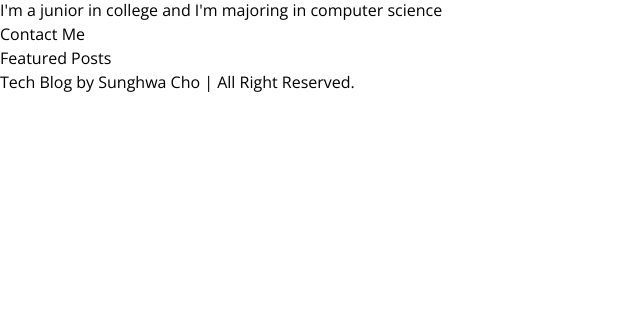
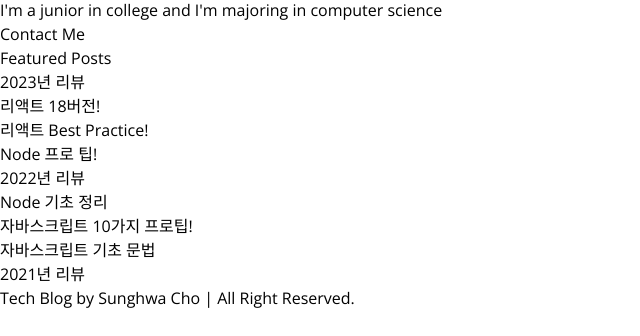
Before and after one commit to hwacho9/blog, a Next.js app: page / in a window 1280 px wide. Shown: the part 224-560 px from the top of the page, without its empty margins (0-640 px from the left). Built offline with nearby package versions, Linux system fonts and the light colour scheme.

Commit message:
read:post data & grid

```diff
--- a/src/components/FeaturedPosts.tsx
+++ b/src/components/FeaturedPosts.tsx
@@ -1,10 +1,13 @@
+import { getAllPosts } from "@/service/posts";
 import PostsGrid from "./PostsGrid";
 
-export default function FeaturedPosts() {
+export default async function FeaturedPosts() {
+    // read post data
+    const posts = await getAllPosts();
     return (
         <section>
             <h2>Featured Posts</h2>
-            <PostsGrid />
+            <PostsGrid posts={posts} />
         </section>
     );
 }
--- a/src/components/PostsGrid.tsx
+++ b/src/components/PostsGrid.tsx
@@ -1,3 +1,12 @@
-export default function PostsGrid() {
-    return <></>;
+import { Post } from "@/service/posts";
+
+type Props = { posts: Post[] };
+export default function PostsGrid({ posts }: Props) {
+    return (
+        <ul>
+            {posts.map((post) => (
+                <li key={post.path}>{post.title}</li>
+            ))}
+        </ul>
+    );
 }
--- a/src/service/posts.ts
+++ b/src/service/posts.ts
@@ -10,7 +10,7 @@ export type Post = {
     featured: boolean;
 };
 
-export async function getFeaturedPosts(): Promise<Post[]> {
+export async function getAllPosts(): Promise<Post[]> {
     //  set file past
     const filePath = path.join(process.cwd(), "data", "posts.json");
     return readFile(filePath, "utf-8")
```
